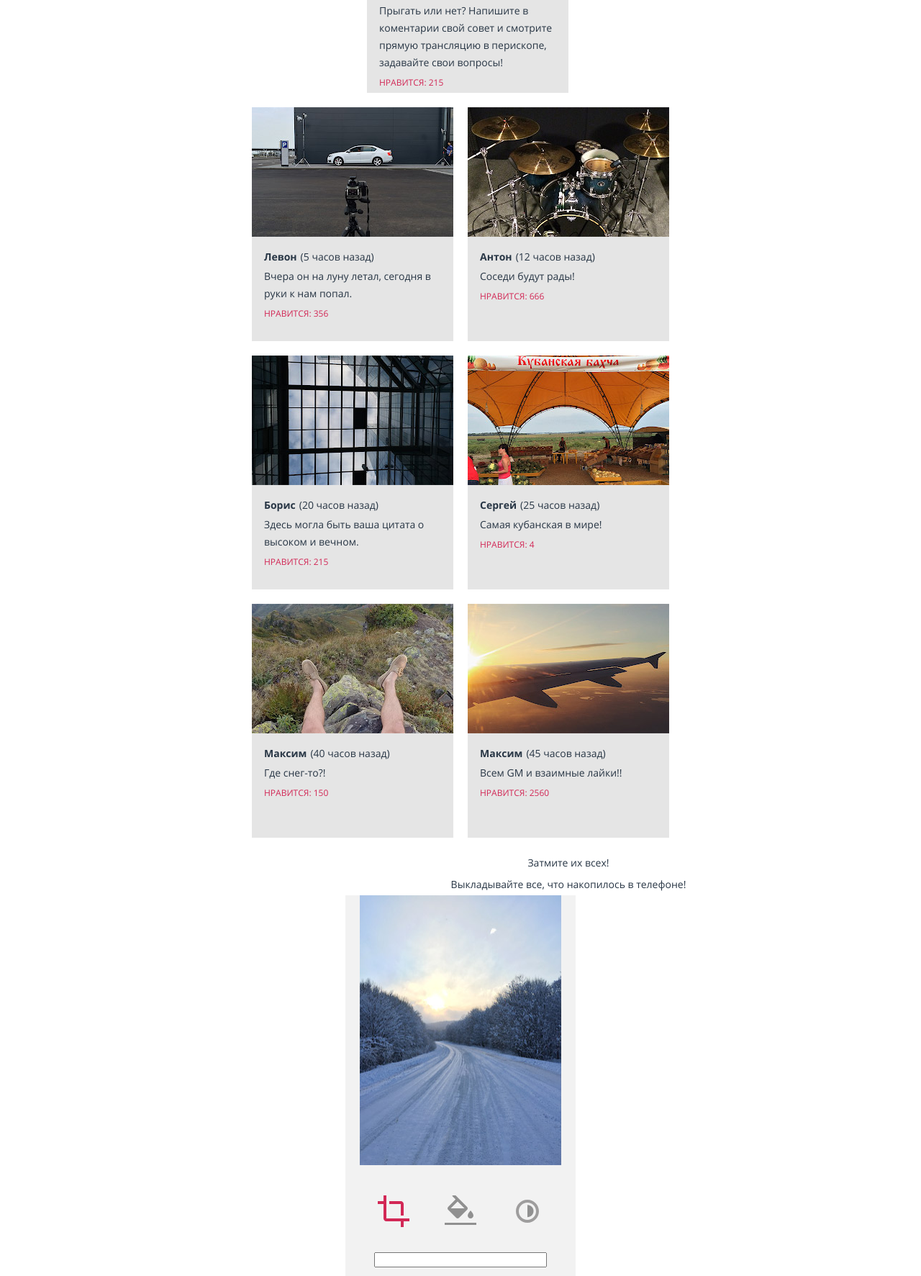
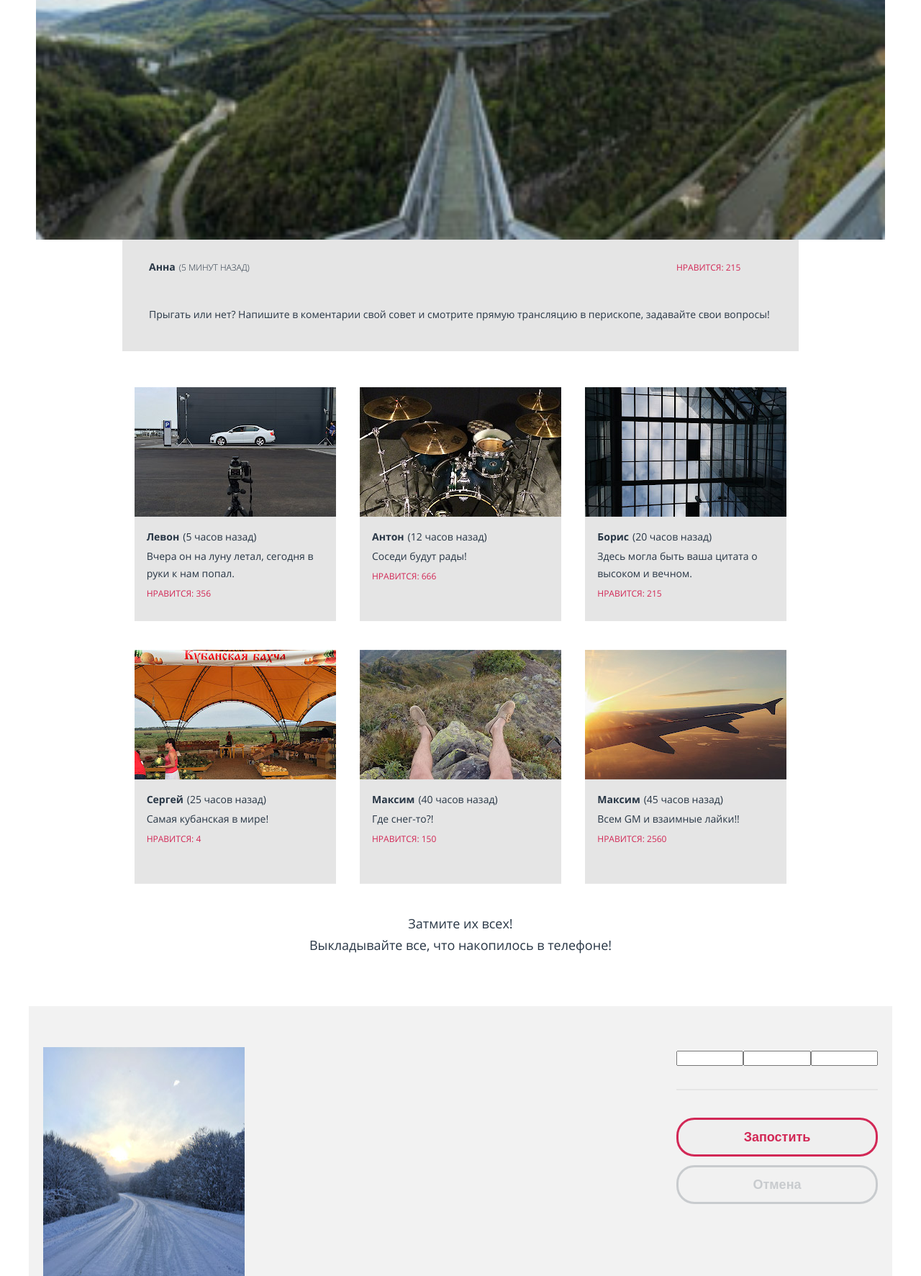
Before and after one commit to AnnyD/471839-pink, a website: page source/photo.html in a window 1280 px wide. Shown: the part 785-2558 px from the top of the page at 72% size. Drawn offline with nearby package versions, Linux system fonts and the light colour scheme; files that its build step writes are made by us from their sources.

Commit message:
Завершила стилизацию страницы с фото

```diff
--- a/source/less/BEM-blocks/download.less
+++ b/source/less/BEM-blocks/download.less
@@ -9,7 +9,7 @@
   text-align: center;
   width: 255px;
   padding: 0;
-  margin: 0 auto;
+  margin: 0 auto 45px;
 }
 
 .download__text-first {
@@ -24,6 +24,7 @@
 .download__image {
   display: block;
   margin: 0 auto 42px;
+  padding-top: 20px;
 }
 
 .download__tools {
@@ -58,7 +59,7 @@
 }
 
 .download__tools-scale {
-  width: 240px;
+  width: 280px;
   margin: 0 auto 28px;
 }
 
@@ -96,14 +97,83 @@
   border-color: #283645;
   opacity: 0.2;
 }
+
+.download__tools-scale {
+  display: none;
+}
+
+.download__tools-scale--mobile {
+  display: block;
+}
 @media (min-width: 660px) {
+  .download {
+    width: 660px;
+  }
+
   .download__text {
     width: 620px;
-    margin: 0 auto;
+    margin: 0 auto 70px;
+    font-size: 18px;
   }
 
   .download__text-first {
     display: block;
     margin: 0 auto;
   }
+
+  .download__photo {
+    display: flex;
+    padding: 57px 20px 50px;
+    margin: 0 auto;
+    justify-content: space-between;
+  }
+
+  .download__image {
+    padding: 0;
+    margin: 0;
+  }
+
+  .download__button-wrapper {
+    margin: 0;
+  }
+
+  .download__tools-scale {
+    display: block;
+  }
+
+  .download__tools-scale--mobile {
+    display: none;
+  }
+
+  .download__tool {
+    display: none;
+  }
 }
+@media (min-width: 1200px) {
+  .download {
+    width: 1200px;
+  }
+
+  .download__text {
+    width: 620px;
+    margin: 0 auto 70px;
+    font-size: 18px;
+  }
+
+  .download__text-first {
+    display: block;
+    margin: 0 auto;
+  }
+
+  .download__photo {
+    display: flex;
+    padding: 57px 20px 55px;
+    margin: 0 auto;
+    justify-content: space-between;
+  }
+
+  .download__image {
+    padding: 0;
+    margin: 0;
+  }
+}
--- a/source/less/BEM-blocks/photo-post.less
+++ b/source/less/BEM-blocks/photo-post.less
@@ -28,7 +28,7 @@
 
 .photo-post__wrapper {
   width: 280px;
-  margin: -10px auto 0;
+  margin: -10px auto 20px;
   padding-left: 17px;
   padding-right: 20px;
   padding-top: 23px;
@@ -62,12 +62,7 @@
   text-transform: uppercase;
 }
 @media (min-width: 660px) {
-  .photo-gallery {
-    width: 660px;
-    margin: 0 auto;
-  }
-
-  .photo-post__wrap {
+  .photo-post {
     display: flex;
     width: 620px;
     flex-wrap: wrap;
@@ -75,28 +70,73 @@
     margin: 0 auto;
   }
 
-  .photo-post {
-    margin-left: 20px;
+  .photo-post__wrap {
+    width: 300px;
+    margin: 0 auto 20px;
+  }
+
+  .photo-post__gallery {
+    margin: 0;
+    width: 300px;
   }
 
   .photo-post__wrapper {
     min-height: 155px;
   }
-  /*
 
-
-
-
-  .photo-post__image {
-    width: 300px;
-    height: auto;
+  .photo-post__wrapper--panorama {
+    min-height: 155px;
+    width: 620px;
+    display: flex;
+    flex-wrap: wrap;
+    justify-content: space-between;
+    margin-bottom: 50px;
+    margin-top: 0;
   }
 
-
-
   .photo-post__image--panorama {
-    width: 660px;
+    width: 100%;
     height: 510px;
     margin: 0 auto;
-  }*/
+  }
+
+  .photo-post__panorama {
+    top: 57px;
+  }
+
+  .photo-post__name-wrap {
+    width: 300px;
+    order: 0;
+    padding: 0 20px;
+  }
+
+  .photo-post__heart-wrap {
+    width: 150px;
+    order: 1;
+  }
+
+  .photo-post__text--panorama {
+    order: 2;
+    padding: 0 20px;
+  }
+
+  .photo-post--panorama {
+    width: 660px;
+  }
 }
+@media (min-width: 1200px) {
+  .photo-post {
+    width: 960px;
+    padding: 0 10px;
+    margin: 0 auto;
+  }
+
+  .photo-post--panorama {
+    width: 1200px;
+  }
+
+  .photo-post__wrapper--panorama {
+    width: 940px;
+    margin: 0 auto 50px;
+  }
+}
--- a/source/less/BEM-blocks/post-gallery.less
+++ b/source/less/BEM-blocks/post-gallery.less
@@ -14,6 +14,7 @@
 @media (min-width: 660px) {
   .post-gallery {
     width: 660px;
+    margin: 0 auto;
   }
 
   .post-gallery__text {
--- a/source/photo.html
+++ b/source/photo.html
@@ -3,6 +3,7 @@
 
   <head>
     <meta charset="utf-8">
+    <meta name="viewport" content="width=device-width, initial-scale=1">
     <title>HTML Academy: Пинк</title>
     <link href="css/style.css" rel="stylesheet">
   </head>
@@ -12,7 +13,6 @@
       <div class="page-header__container">
         <div class="page-header__wrapper">
           <a class="page-header__logo" href="index.html" aria-label="Логотип компании Пинк"><img src="img/logo-pink-white-mobile.svg" width="75" height="21" class="page-header__logo" alt="Логотип компании Пинк"></a>
-
           <button class="main-nav__toggle" type="button" aria-label="Открыть главное меню"></button>
         </div>
         <nav class="main-nav">
@@ -32,17 +32,21 @@
       <section class="post-gallery">
         <p class="post-gallery__text">Взгляните на фотографии, которые выкладывают пользователи! Видите, как не хватает ваших?
         </p>
-        <div class="photo-post">
+        <div class="photo-post photo-post--panorama">
           <img class="photo-post__image photo-post__image--panorama" src="img/panorama-mobile@1x.jpg" width="320" height="137" alt="Панорамный вид">
           <p class="photo-post__panorama">Панорама дня</p>
-          <div class="photo-post__wrapper">
+          <div class="photo-post__wrapper photo-post__wrapper--panorama">
+            <div class="photo-post__name-wrap">
               <span class="photo-post__name ">Анна</span><span class="photo-post__time ">(5 минут назад)</span>
-            <p class="photo-post__text ">Прыгать или нет? Напишите в коментарии свой совет и смотрите прямую трансляцию в перископе, задавайте свои вопросы!</p>
+            </div>
+            <p class="photo-post__text photo-post__text--panorama">Прыгать или нет? Напишите в коментарии свой совет и смотрите прямую трансляцию в перископе, задавайте свои вопросы!</p>
+            <div class="photo-post__heart-wrap">
               <span class="photo-post__heart "></span><span class="photo-post__likes ">Нравится: 215</span>
             </div>
           </div>
+        </div>
+        <div class="photo-post">
           <div class="photo-post__wrap">
-          <div class="photo-post ">
             <img class="photo-post__image" src="img/photo-car-mobile@1x.jpg" width="280" height="180" alt="Машина на парковке под прицелом камеры">
             <div class="photo-post__wrapper">
               <span class="photo-post__name ">Левон</span><span class="photo-gallery__time ">(5 часов назад)</span>
@@ -50,7 +54,7 @@
               <span class="photo-post__heart "></span><span class="photo-post__likes ">Нравится: 356</span>
             </div>
           </div>
-          <div class="photo-post ">
+          <div class="photo-post__wrap">
             <img class="photo-post__image " src="img/photo-drumset-mobile@1x.jpg" width="280" height="180" width="280" height="180" alt="Ударная установка ">
             <div class="photo-post__wrapper">
               <span class="photo-post__name ">Антон</span><span class="photo-gallery__time ">(12 часов назад)</span>
@@ -58,7 +62,7 @@
               <span class="photo-post__heart "></span><span class="photo-post__likes ">Нравится: 666</span>
             </div>
           </div>
-          <div class="photo-post ">
+          <div class="photo-post__wrap">
             <img class="photo-post__image" src="img/photo-window-mobile@1x.jpg" alt="Офис в стиле хай-тек ">
             <div class="photo-post__wrapper">
               <span class="photo-post__name ">Борис</span><span class="photo-gallery__time ">(20 часов назад)</span>
@@ -66,7 +70,7 @@
               <span class="photo-post__heart "></span><span class="photo-post__likes ">Нравится: 215</span>
             </div>
           </div>
-          <div class="photo-post ">
+          <div class="photo-post__wrap">
             <img class="photo-post__image" src="img/photo-fair-mobile@1x.jpg" width="280" height="180" alt="Рынок на Кубани ">
             <div class="photo-post__wrapper">
               <span class="photo-post__name ">Сергей</span><span class="photo-gallery__time ">(25 часов назад)</span>
@@ -74,7 +78,7 @@
               <span class="photo-post__heart "></span><span class="photo-post__likes ">Нравится: 4</span>
             </div>
           </div>
-          <div class="photo-post ">
+          <div class="photo-post__wrap">
             <img class="photo-post__image" src="img/photo-pov-mobile@1x.jpg" width="280" height="180" alt="Вид с вершины горы ">
             <div class="photo-post__wrapper">
               <span class="photo-post__name ">Максим</span><span class="photo-gallery__time ">(40 часов назад)</span>
@@ -82,7 +86,7 @@
               <span class="photo-post__heart "></span><span class="photo-post__likes ">Нравится: 150</span>
             </div>
           </div>
-          <div class="photo-post ">
+          <div class="photo-post__wrap">
             <img class="photo-post__image" src="img/photo-wing-mobile@1x.jpg" width="280" height="180" alt="Вид самолета из другого самолета ">
             <div class="photo-post__wrapper">
               <span class="photo-post__name ">Максим</span><span class="photo-gallery__time ">(45 часов назад)</span>
@@ -100,16 +104,25 @@
           <div class="download__tools-wrapper">
             <div class="download__tools ">
               <button class="download__tool download__tool--clip " type="button "></button>
+              <div class="download__tools-scale ">
+                <input class="download__input" type="range " min="1 " max="10 ">
+              </div>
               <button class="download__tool download__tool--fill " type="button "></button>
+              <div class="download__tools-scale ">
+                <input class="download__input" type="range " min="1 " max="10 ">
+              </div>
               <button class="download__tool download__tool--contrast " type="button "></button>
-            </div>
               <div class="download__tools-scale ">
                 <input class="download__input" type="range " min="1 " max="10 ">
               </div>
             </div>
+            <div class="download__tools-scale download__tools-scale--mobile">
+              <input class="download__input" type="range " min="1 " max="10 ">
+            </div>
             <div class="download__button-wrapper">
               <button class="download__button download__button--post " type="submit ">Запостить</button>
               <button class="download__button download__button--cancel " type="reset ">Отмена</button>
+            </div>
           </div>
         </div>
       </section>
```
Lines whose indentation alone changed are shown as unchanged.
